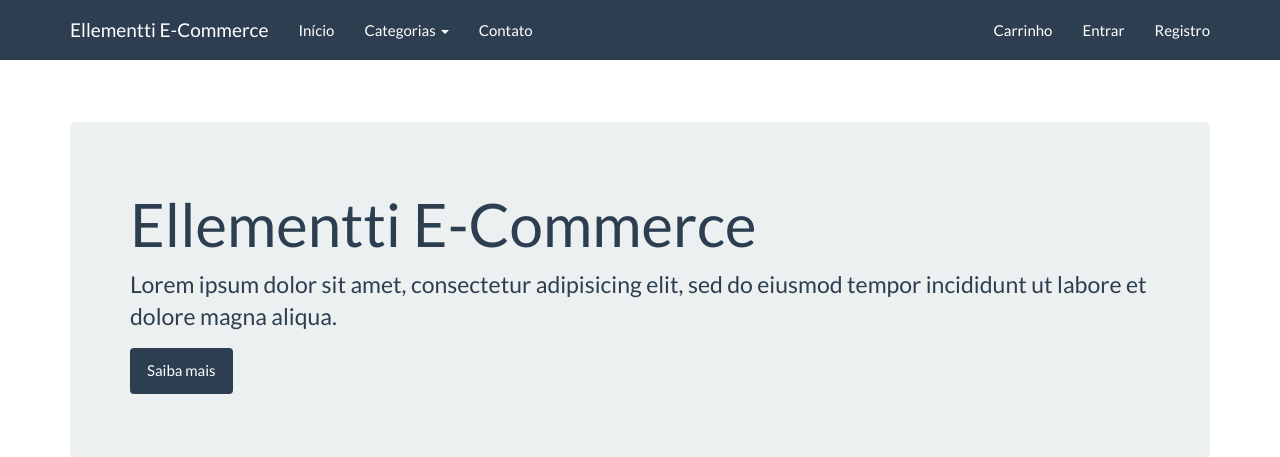
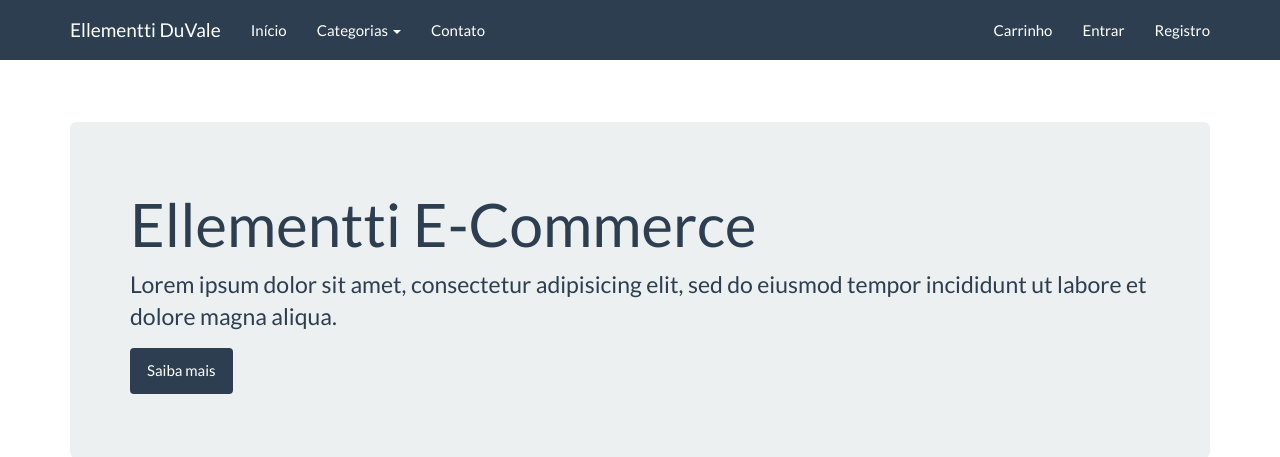
Before and after one commit to cristianolive/ecosmeticos, a Django app: page / in a window 1280 px wide. Shown: the top 457 px of the page. Run offline with Django 3.2, Linux system fonts and the light colour scheme; data comes from the database, SQL or seed files in the repository; some libraries are stand-ins or nearby versions.

Commit message:
MudancaNome

```diff
--- a/core/templates/base.html
+++ b/core/templates/base.html
@@ -3,7 +3,7 @@
 <html lang="en">
 <head>
 	<meta charset="utf-8">
-	<title>{% block title %}Ellementti E-Commerce{% endblock%}</title>
+	<title>{% block title %}Ellementti DuVale{% endblock%}</title>
 	<meta name="viewport" content="width=device-width, initial-scale=1">
 	<meta http-equiv="X-UA-Compatible" content="IE=edge" />
 	<link rel="stylesheet" href="{% static 'assets/bootstrap.min.css' %}" media="screen" />
@@ -14,7 +14,7 @@
     <div class="navbar navbar-default navbar-fixed-top">
       <div class="container">
         <div class="navbar-header">
-          <a href="" class="navbar-brand">Ellementti E-Commerce</a>
+          <a href="" class="navbar-brand">Ellementti DuVale</a>
           <button class="navbar-toggle" type="button" data-toggle="collapse" data-target="#navbar-main">
             <span class="icon-bar"></span>
             <span class="icon-bar"></span>
```
